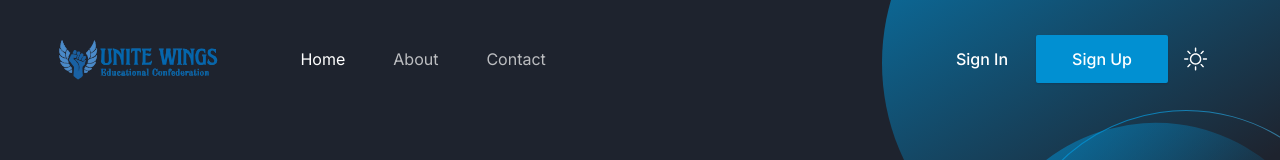
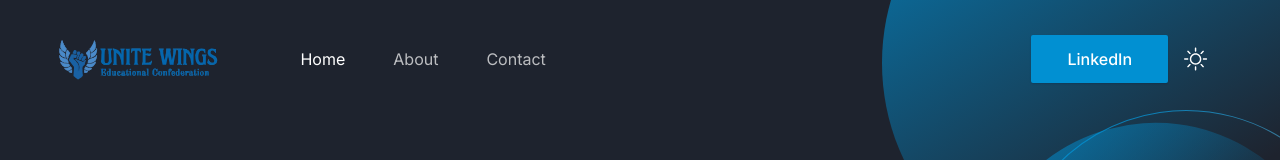
Before and after one commit to saksham-joshi/Unite-Wings, a Next.js app: page / in a window 1280 px wide. Shown: the top 160 px of the page. Built offline with nearby package versions, Linux system fonts and the light colour scheme.

Commit message:
Removed: Sign In + Modified: Sign up --> LinkiedIn

```diff
--- a/components/Header/index.tsx
+++ b/components/Header/index.tsx
@@ -6,7 +6,7 @@ import { usePathname } from "next/navigation";
 import { useEffect, useState } from "react";
 import ThemeToggler from "./ThemeToggler";
 import menuData from "./menuData";
-import {IMAGES} from "@/lib/variables";
+import {IMAGES, VALUES} from "@/lib/variables";
 
 const Header = () => {
   // Navbar toggle
@@ -161,17 +161,17 @@ const Header = () => {
                 </nav>
               </div>
               <div className="flex items-center justify-end pr-16 lg:pr-0">
-                <Link
+                {/* <Link
                   href="/signin"
                   className="hidden px-7 py-3 text-base font-medium text-dark hover:opacity-70 dark:text-white md:block"
                 >
-                  Sign In
-                </Link>
+                  SignIn
+                </Link> */}
                 <Link
-                  href="/signup"
+                  href={VALUES.URL.LINKEDIN_URL}
                   className="ease-in-up hidden rounded-sm bg-primary px-8 py-3 text-base font-medium text-white shadow-btn transition duration-300 hover:bg-opacity-90 hover:shadow-btn-hover md:block md:px-9 lg:px-6 xl:px-9"
                 >
-                  Sign Up
+                  LinkedIn
                 </Link>
                 <div>
                   <ThemeToggler />
```
